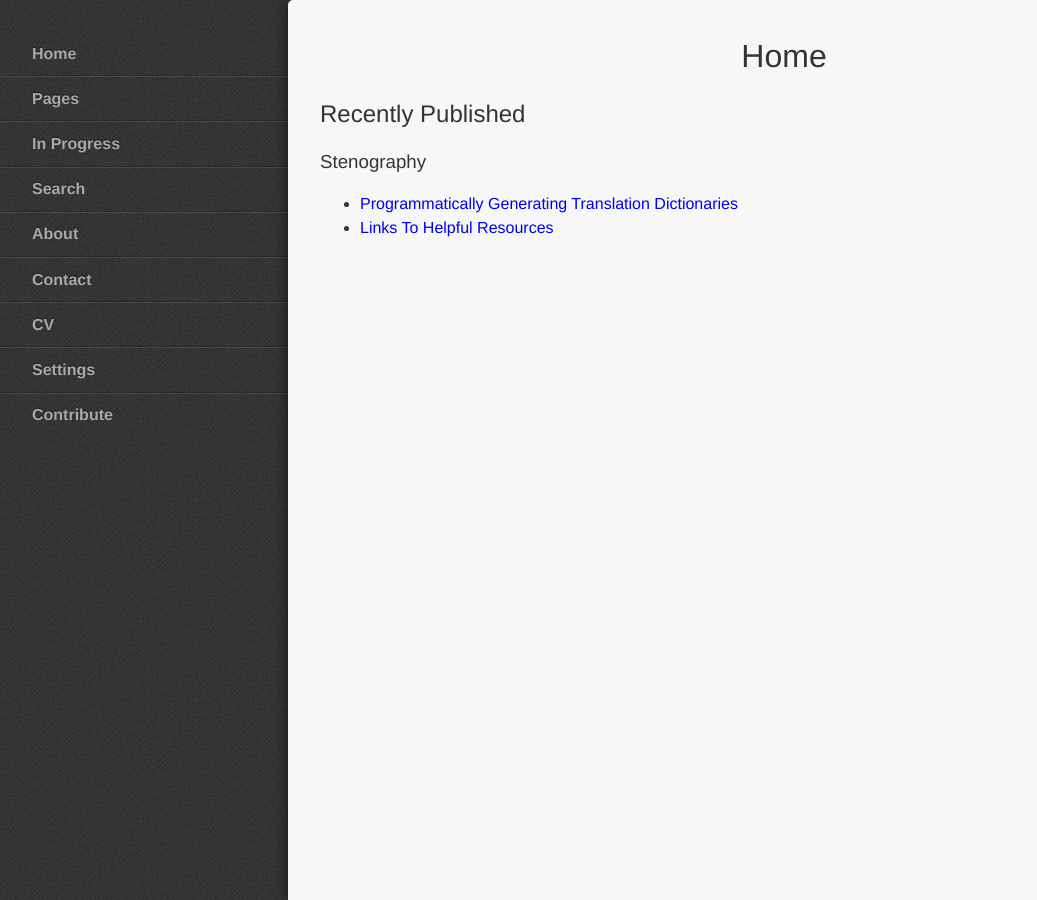
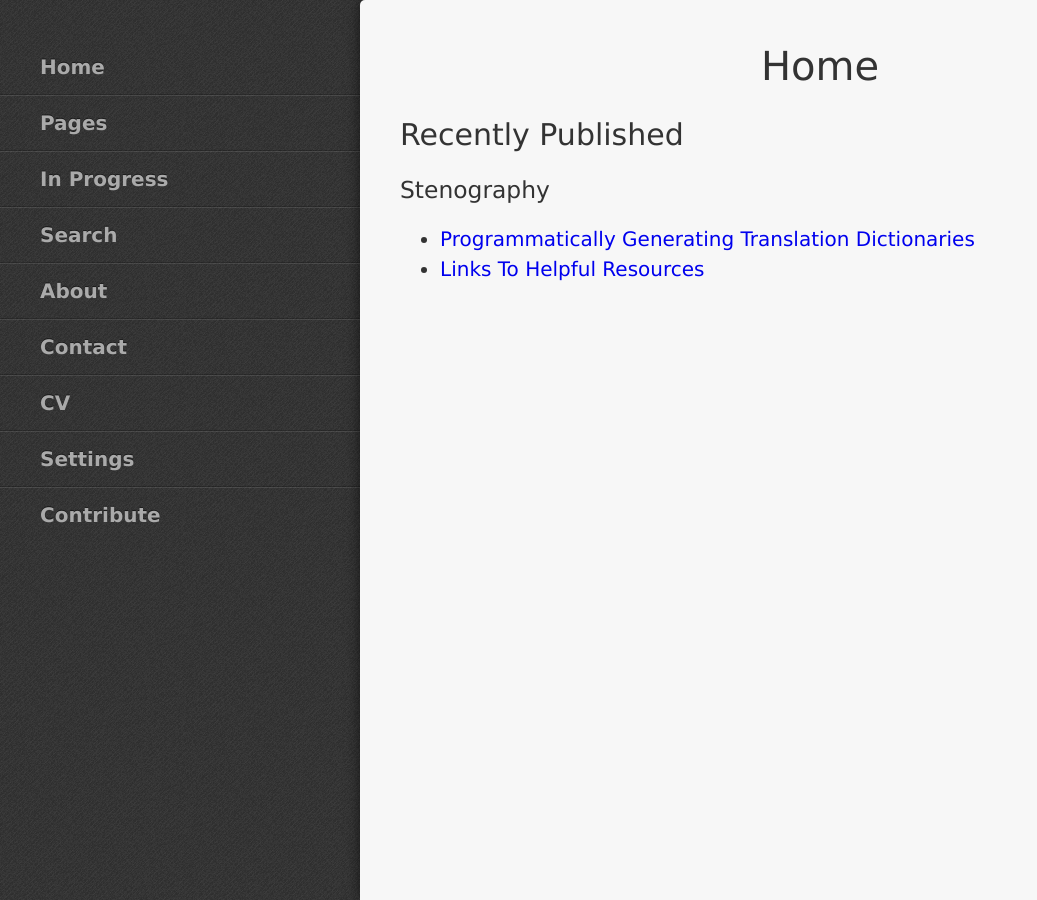
Before and after one commit to StevenTammen/StevenTammen.github.io, a Jekyll site: the page built from index.md, in a window 1280 px wide. Shown: the whole page, without its empty margins (0-1037 px from the left). Built offline with Jekyll 4.4.1, drawn with Linux system fonts in a browser that asks for light colours.

Commit message:
Update stylesheet.css

```diff
--- a/assets/stylesheets/stylesheet.css
+++ b/assets/stylesheets/stylesheet.css
@@ -48,7 +48,7 @@ body {
     text-size-adjust: 100%;
     background: #444 url("debut_dark.png") repeat;
     color: #333;
-    font: 400 100%/1.5 "Helvetica Neue",Helvetica,Arial,sans-serif
+    font: 400 125%/1.5 "Verdana",Arial,sans-serif
 }
 
 .main {
```
